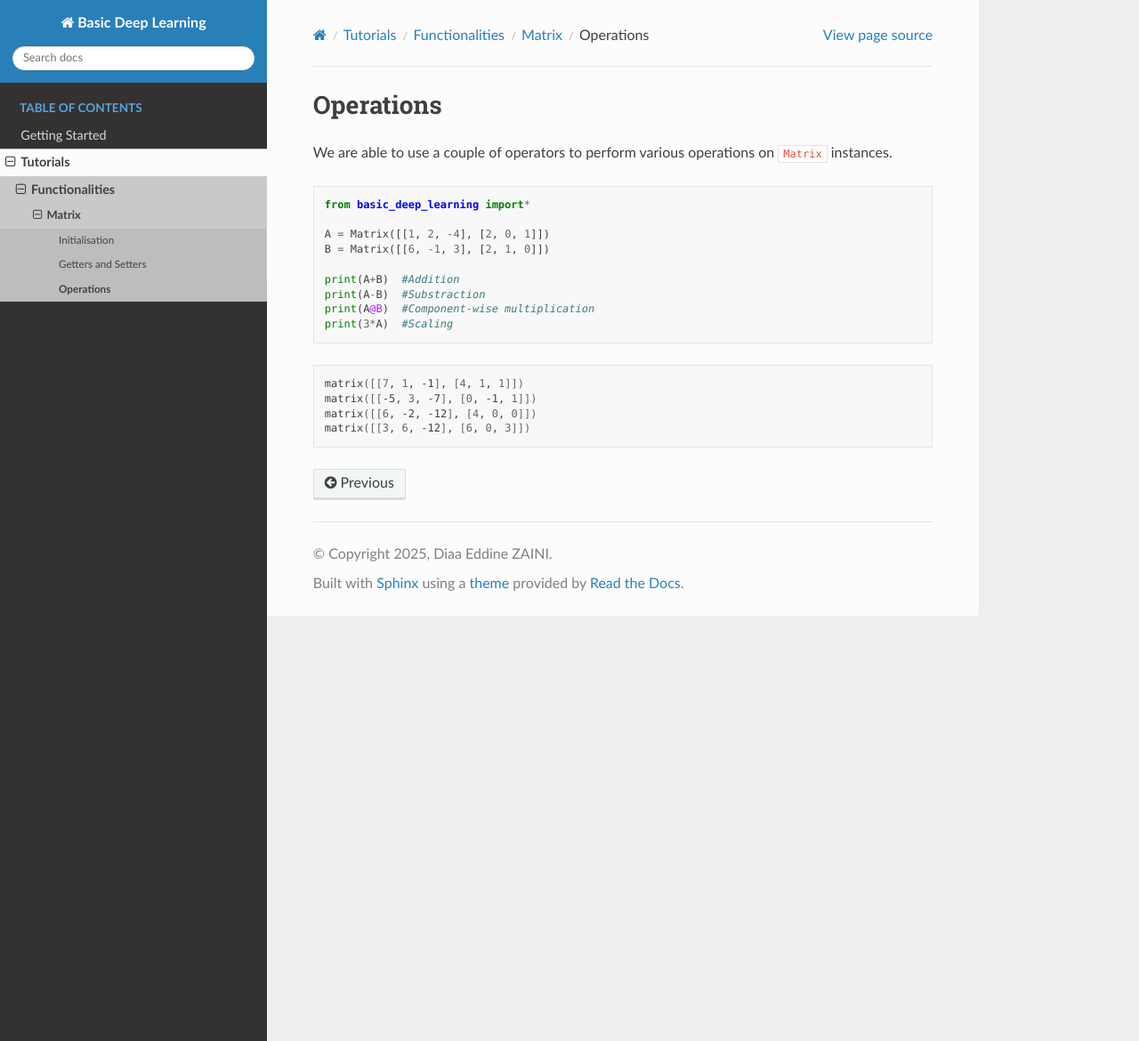
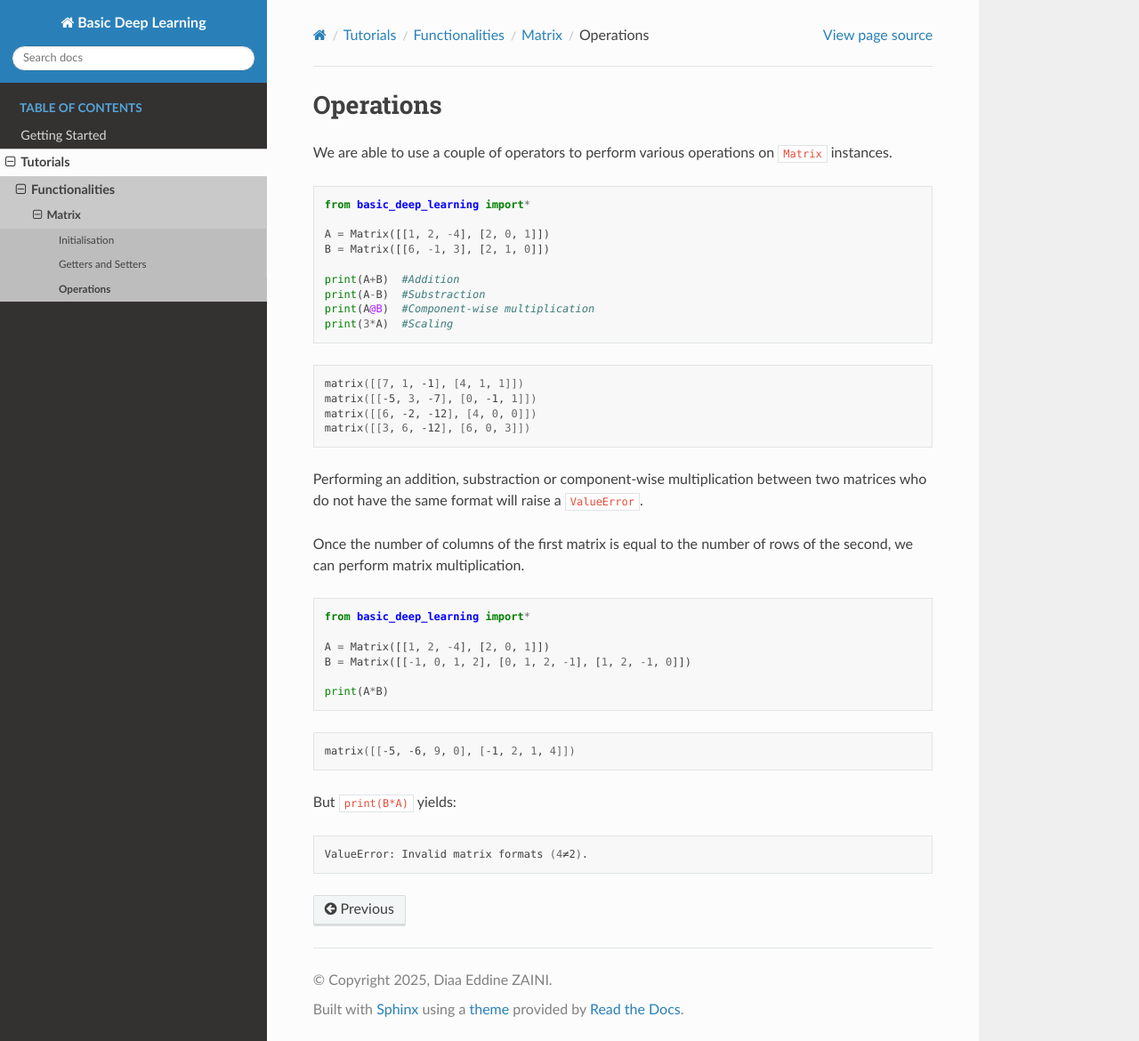
Before and after one commit to therealzaini/basic-deep-learning, a Sphinx documentation site: the page built from docs/source/ops.rst, in a window 1280 px wide and 1170 px high. Shown: the whole window at 89% size. Built offline with Sphinx 7.4.7 and the Read the Docs theme 3.1.0, drawn with Linux system fonts in a browser that asks for light colours; pages that are not in the unit, such as notebooks, are missing from menus.

Commit message:
Update ops.rst

```diff
--- a/docs/source/ops.rst
+++ b/docs/source/ops.rst
@@ -22,3 +22,28 @@ instances.
     matrix([[-5, 3, -7], [0, -1, 1]])
     matrix([[6, -2, -12], [4, 0, 0]])
     matrix([[3, 6, -12], [6, 0, 3]])
+
+Performing an addition, substraction or component-wise multiplication
+between two matrices who do not have the same format will raise a ``ValueError``.
+
+Once the number of columns of the first matrix is equal to the number of rows
+of the second, we can perform matrix multiplication.
+
+.. code-block:: python
+
+    from basic_deep_learning import*
+
+    A = Matrix([[1, 2, -4], [2, 0, 1]])
+    B = Matrix([[-1, 0, 1, 2], [0, 1, 2, -1], [1, 2, -1, 0]])
+
+    print(A*B)
+
+.. code-block:: bash
+
+    matrix([[-5, -6, 9, 0], [-1, 2, 1, 4]])
+
+But ``print(B*A)`` yields:
+
+.. code-block:: bash
+
+    ValueError: Invalid matrix formats (4≠2).
```
